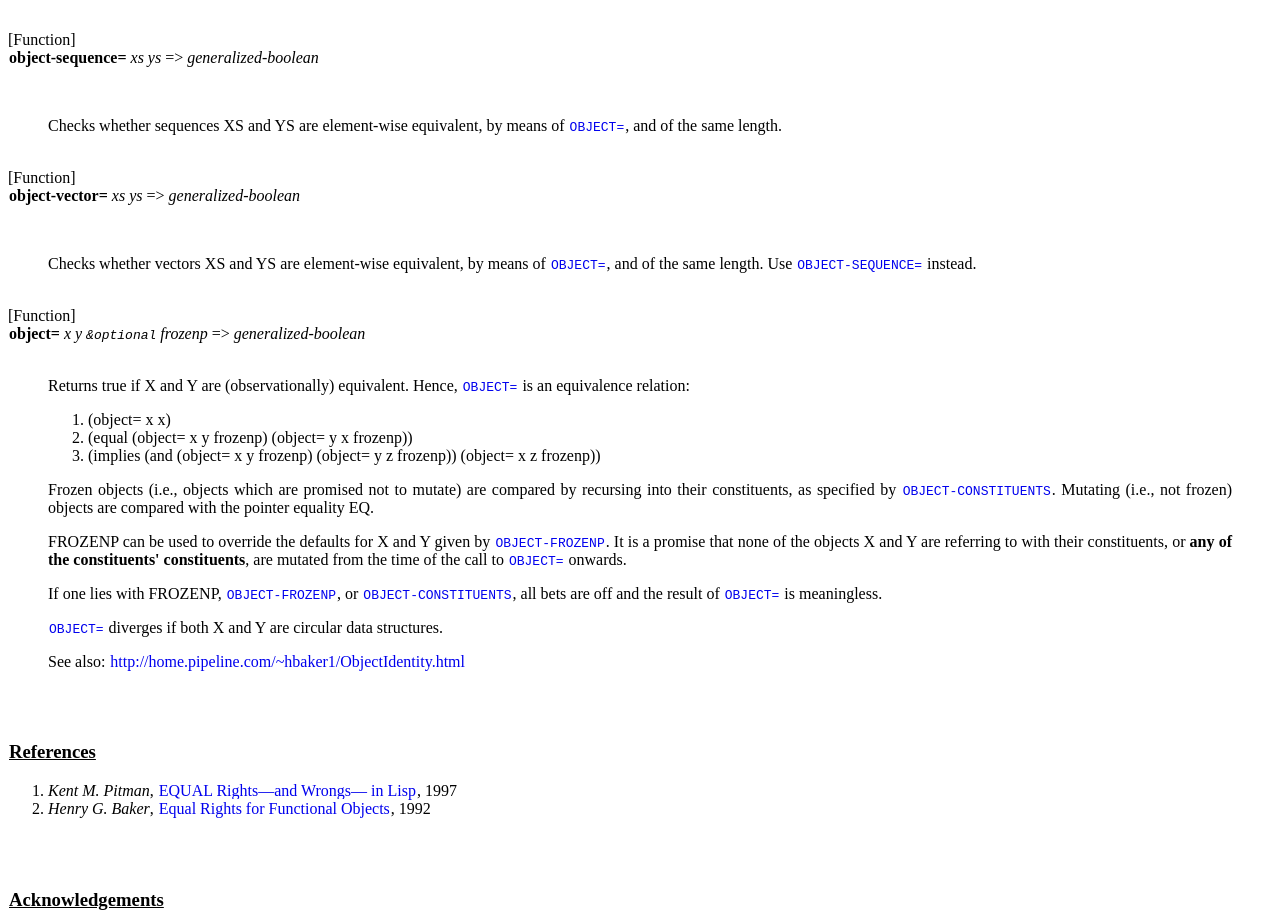
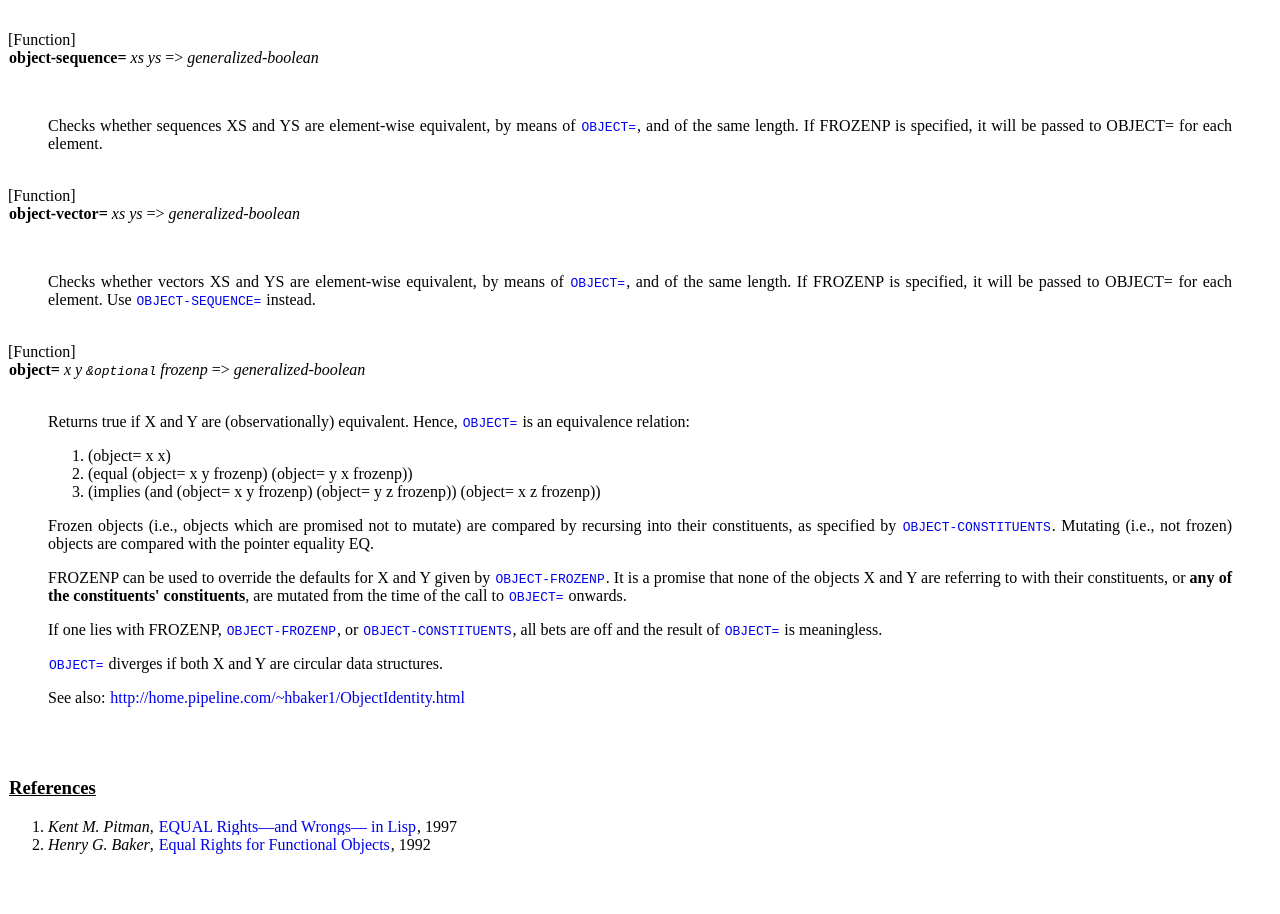
Before and after one commit to brobinson9999/cl-tap-producerX, a plain HTML site: page mw-equiv-0.1.3/doc/index.html in a window 1280 px wide. Shown: the part 2432-3346 px from the top of the page. Drawn offline with Linux system fonts and the light colour scheme.

Commit message:
Updated documentation and changelog.

```diff
--- a/mw-equiv-0.1.3/doc/index.html
+++ b/mw-equiv-0.1.3/doc/index.html
@@ -254,7 +254,8 @@ Returns true.
 
 <p>Checks whether sequences XS and YS are element-wise equivalent, by
   means of <a href="#object="><code>OBJECT=</code></a>, and of the
-  same length. </p>
+  same length.  If FROZENP is specified, it will be passed to OBJECT=
+  for each element.</p>
 
 </blockquote>
 
@@ -268,7 +269,8 @@ Returns true.
 
 <p>Checks whether vectors XS and YS are element-wise equivalent, by
   means of <a href="#object="><code>OBJECT=</code></a>, and of the
-  same length.
+  same length.  If FROZENP is specified, it will be passed to OBJECT=
+  for each element.
   Use <a href="#object-sequence="><code>OBJECT-SEQUENCE=</code></a> instead.
 </p>
 
```
Also changed, not shown: 2 other files.
